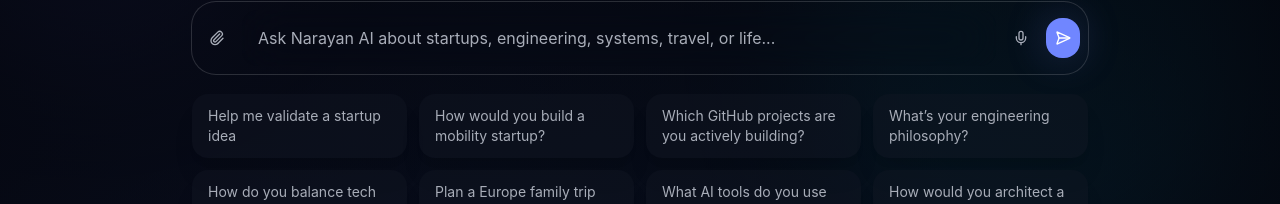
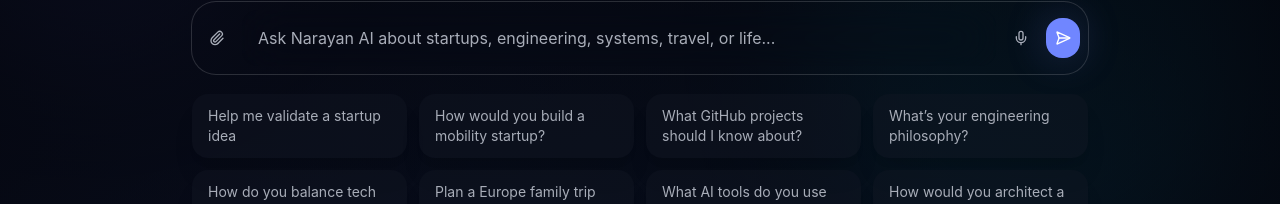
Before and after one commit to the-yadu/narayansingh.in, a Next.js app: page / in a window 1280 px wide. Shown: the part 254-458 px from the top of the page. Built offline with nearby package versions, Linux system fonts and the light colour scheme.

Commit message:
fix: align github prompt wording
Agent-Logs-Url: https://github.com/the-yadu/narayansingh.in/sessions/914b643f-d22b-499b-94aa-938c732e577a

Co-authored-by: the-yadu <7404181+the-yadu@users.noreply.github.com>

```diff
--- a/components/chat/suggested-prompts.tsx
+++ b/components/chat/suggested-prompts.tsx
@@ -6,7 +6,7 @@ import { Card } from "@/components/ui/card";
 const prompts = [
   "Help me validate a startup idea",
   "How would you build a mobility startup?",
-  "Which GitHub projects are you actively building?",
+  "What GitHub projects should I know about?",
   "What’s your engineering philosophy?",
   "How do you balance tech and life?",
   "Plan a Europe family trip",
```
